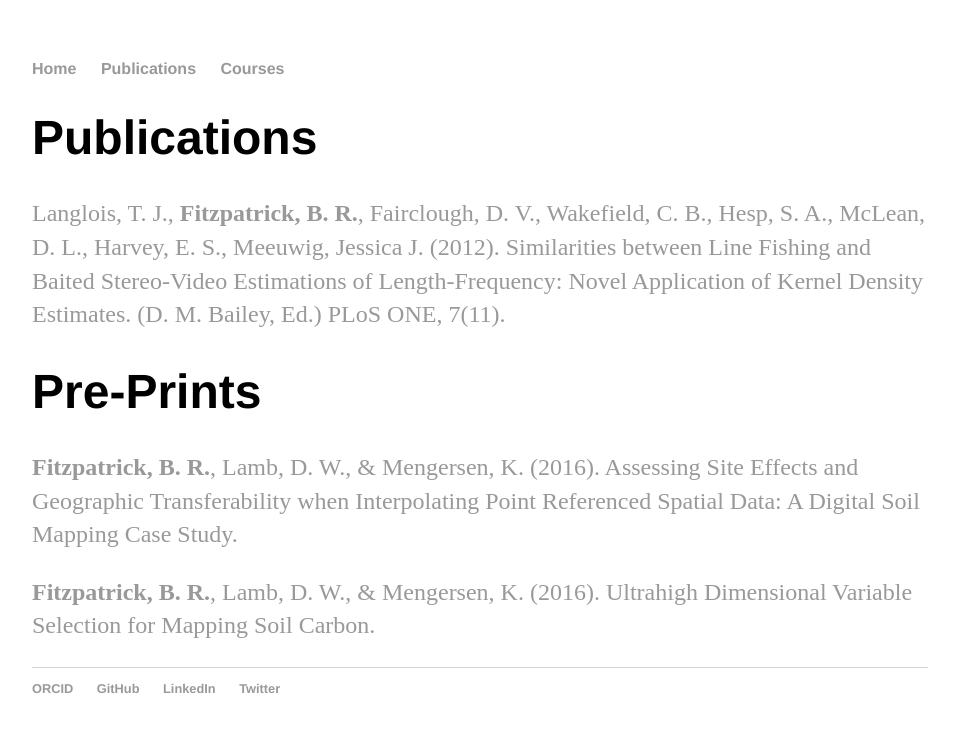
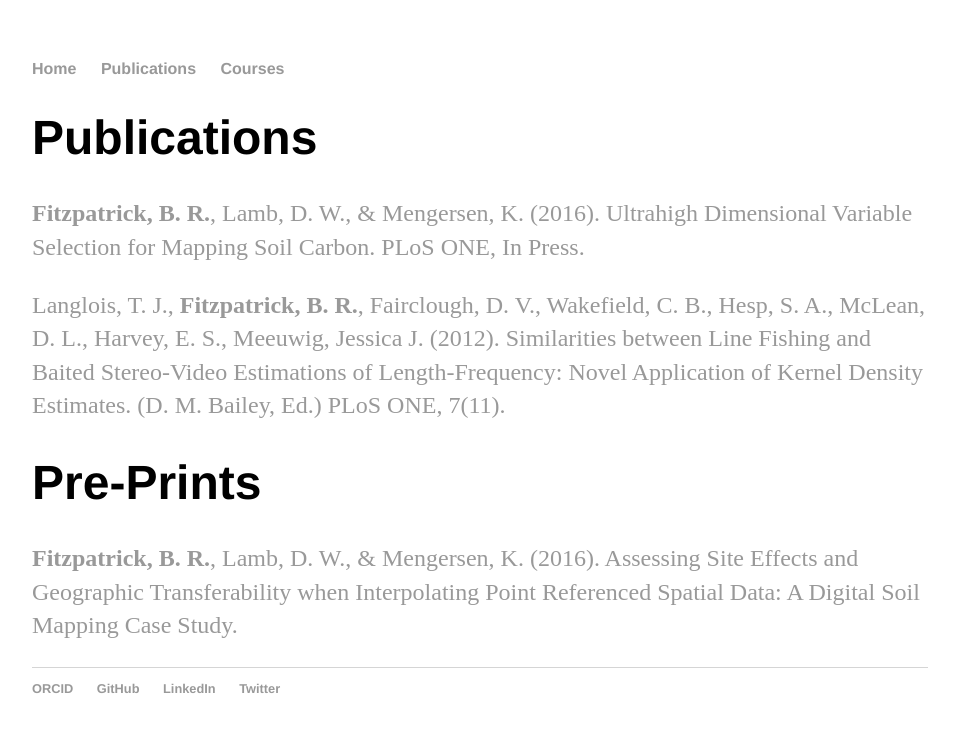
Before and after one commit to brfitzpatrick/brfitzpatrick.github.io, a Jekyll site: the page built from Publications.md, in a window 1280 px wide. Shown: the top 732 px of the page, without its empty margins (160-1115 px from the left). Built offline with Jekyll 4.4.1, drawn with Linux system fonts in a browser that asks for light colours.

Commit message:
updated status of MS1 to In Press

```diff
--- a/Publications.md
+++ b/Publications.md
@@ -4,11 +4,10 @@
 ---
 Publications
 ===================================
+[**Fitzpatrick, B. R.**, Lamb, D. W., & Mengersen, K. (2016). Ultrahigh Dimensional Variable Selection for Mapping Soil Carbon. PLoS ONE, In Press.](https://arxiv.org/abs/1608.04253)
 
 [Langlois, T. J., **Fitzpatrick, B. R.**, Fairclough, D. V., Wakefield, C. B., Hesp, S. A., McLean, D. L., Harvey, E. S., Meeuwig, Jessica J. (2012). Similarities between Line Fishing and Baited Stereo-Video Estimations of Length-Frequency: Novel Application of Kernel Density Estimates. (D. M. Bailey, Ed.) PLoS ONE, 7(11).](http://journals.plos.org/plosone/article?id=10.1371/journal.pone.0045973)
 
 Pre-Prints
 ===================================
 [**Fitzpatrick, B. R.**, Lamb, D. W., & Mengersen, K. (2016). Assessing Site Effects and Geographic Transferability when Interpolating Point Referenced Spatial Data: A Digital Soil Mapping Case Study.](http://arxiv.org/abs/1608.00086)
-
-[**Fitzpatrick, B. R.**, Lamb, D. W., & Mengersen, K. (2016). Ultrahigh Dimensional Variable Selection for Mapping Soil Carbon.](https://arxiv.org/abs/1608.04253)
```
